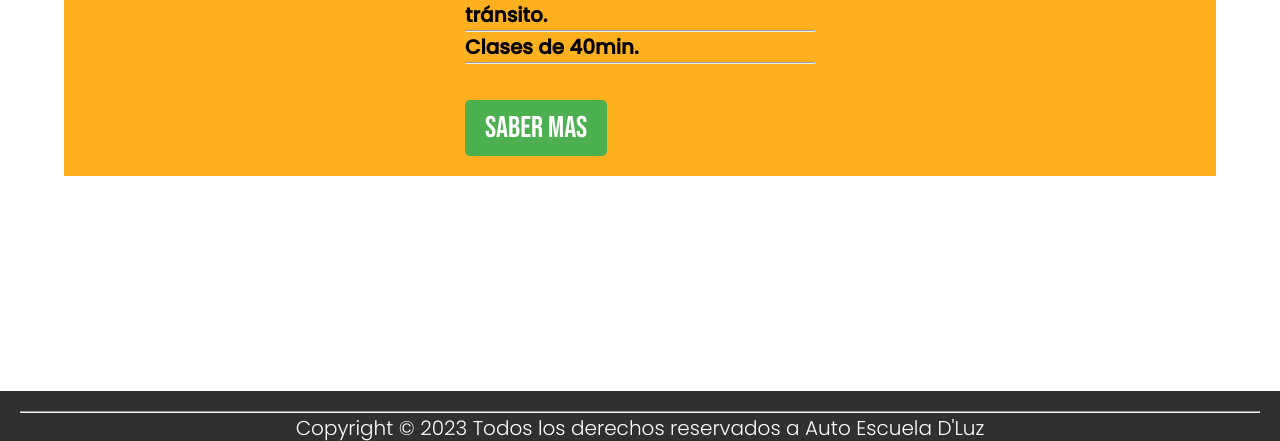
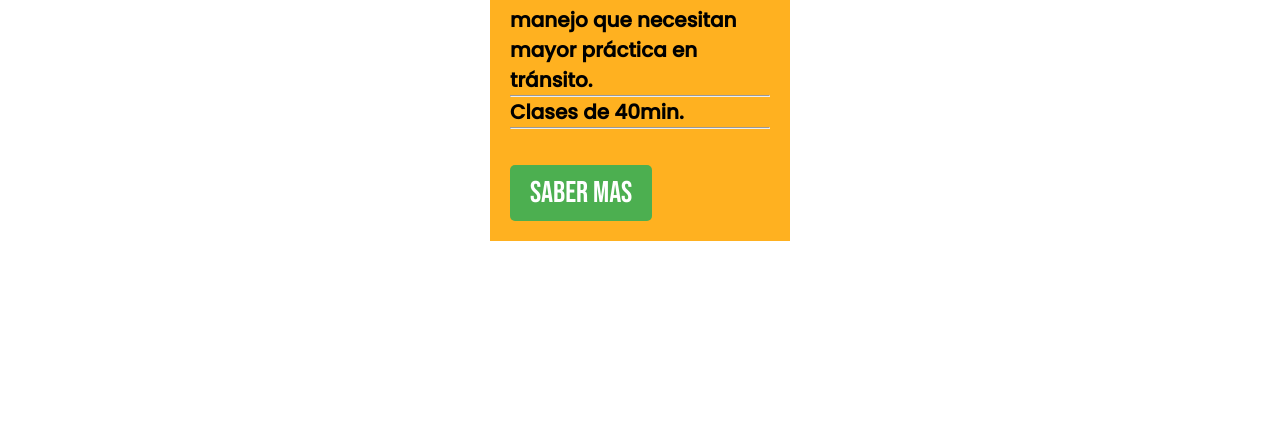
Before and after one commit to juli-navarro/juli-navarro.github.io, a plain HTML site: page clases.html in a window 1280 px wide. Shown: the part 725-1166 px from the top of the page. Drawn offline with Linux system fonts and the light colour scheme.

Commit message:
Update clases.html

```diff
--- a/clases.html
+++ b/clases.html
@@ -77,7 +77,7 @@
 
 
 
-  <div class="container4">
+  <div class="container2">
 
 
 
```
